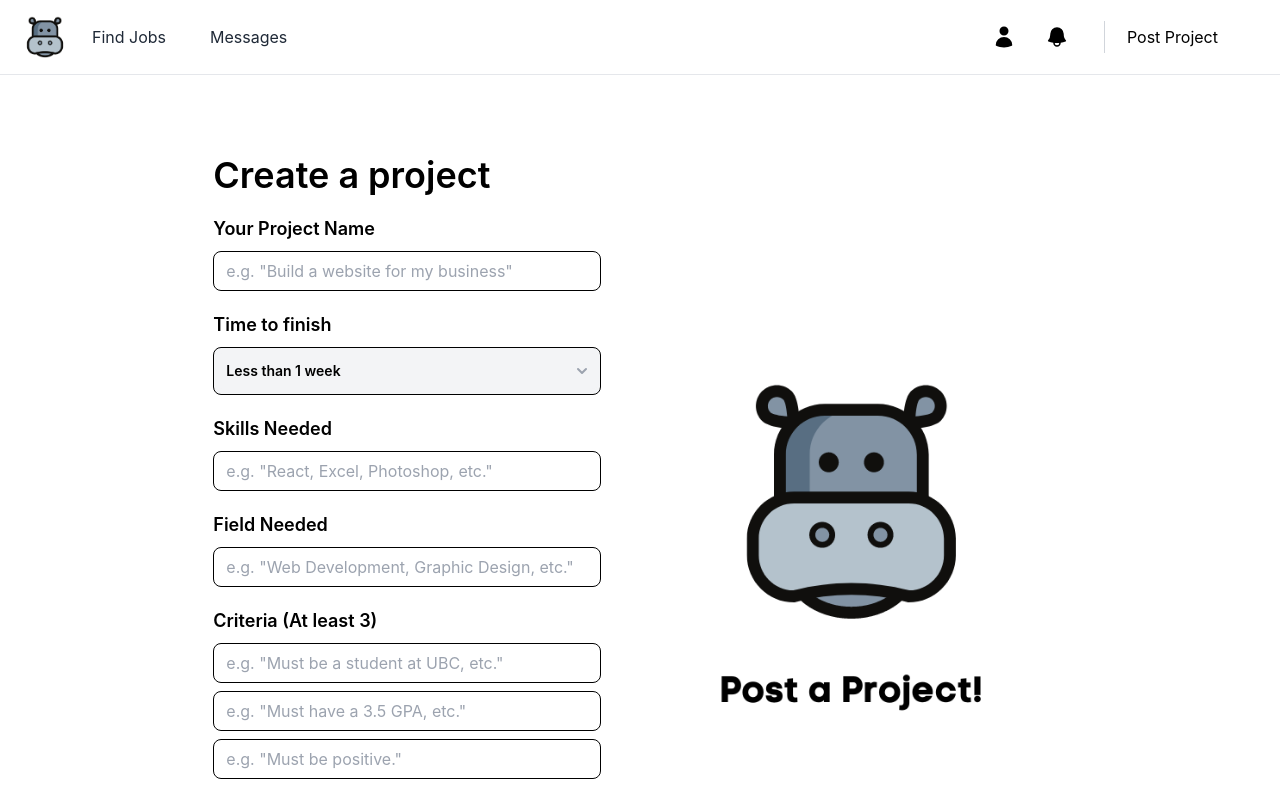
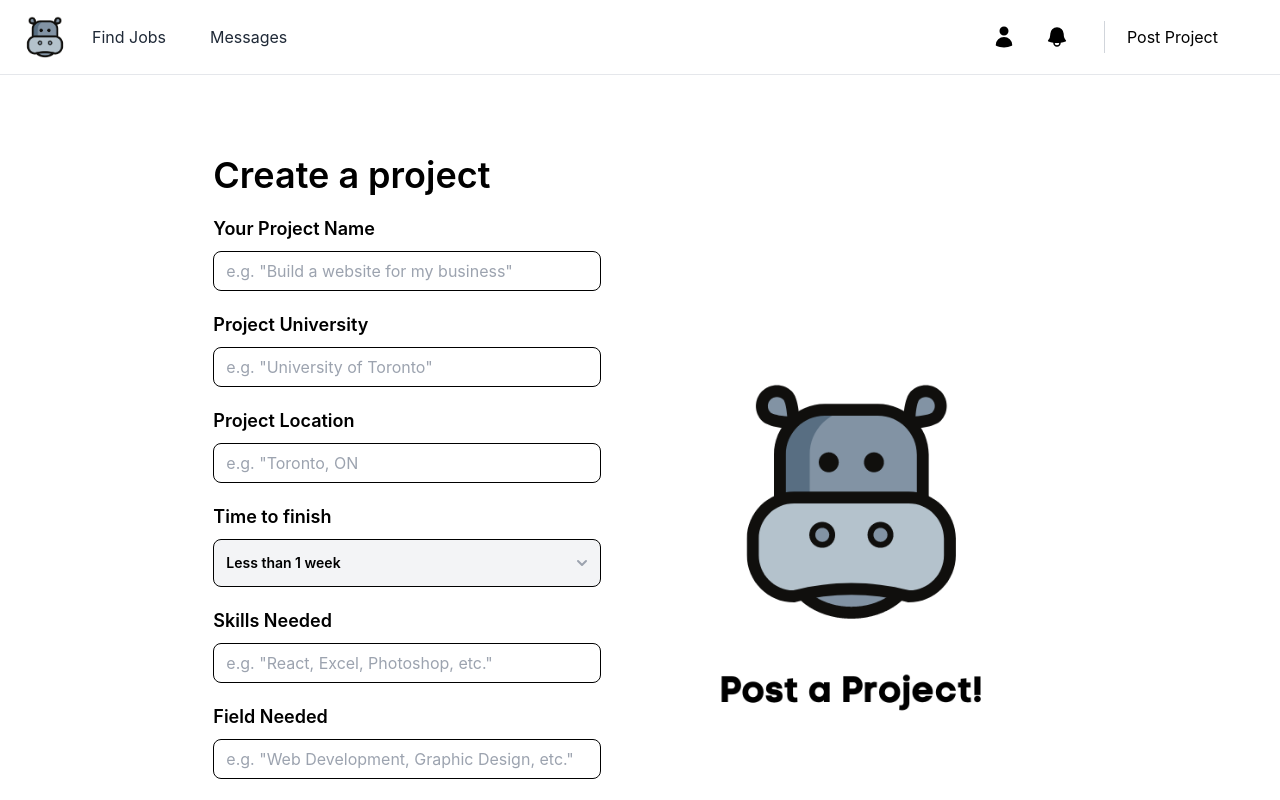
Before and after one commit to biahudaom/SWP-front-end-clone, a Next.js app: page /postjob in a window 1280 px wide. Shown: the top 800 px of the page. Built offline with nearby package versions, Linux system fonts and the light colour scheme.

Commit message:
Post Job Edit

```diff
--- a/components/Header.tsx
+++ b/components/Header.tsx
@@ -15,7 +15,7 @@ function Header() {
   };
 
   return (
-    <div className="flex w-full h-[4.7rem] items-center justify-between border-b border-gray-200 ">
+    <div className="flex w-full h-[4.7rem] items-center justify-between border-b border-gray-200">
       <div className="flex">
         <div className="hidden xl:flex my-3 ml-5 fill-gray-800 justify-center items-center cursor-pointer">
           <Link href={'/findProject'}>
--- a/pages/postjob.tsx
+++ b/pages/postjob.tsx
@@ -27,6 +27,25 @@ function Postjob() {
               type="text"
               required
               placeholder='e.g. "Build a website for my business"'
+            />
+          </div>
+
+          <div>
+            <h1>Project University</h1>
+            <input
+              className="font-normal text-base border border-black rounded-lg h-10 w-full xl:w-11/12 mt-2 focus:outline-none focus:border-sky-500 focus:ring-sky-500 focus:ring-1 self-center  xl:col-span-3 focus:shadow-md pl-3"
+              type="text"
+              required
+              placeholder='e.g. "University of Toronto"'
+            />
+          </div>
+          <div>
+            <h1>Project Location</h1>
+            <input
+              className="font-normal text-base border border-black rounded-lg h-10 w-full xl:w-11/12 mt-2 focus:outline-none focus:border-sky-500 focus:ring-sky-500 focus:ring-1 self-center  xl:col-span-3 focus:shadow-md pl-3"
+              type="text"
+              required
+              placeholder='e.g. "Toronto, ON'
             />
           </div>
           <div>
@@ -106,7 +125,7 @@ function Postjob() {
             />
           </div>
           <div>
-            <h1>Criteria (At least 3)</h1>
+            <h1>Criteria</h1>
             <input
               className="font-normal text-base border border-black rounded-lg h-10 w-full xl:w-11/12 mt-2 focus:outline-none focus:border-sky-500 focus:ring-sky-500 focus:ring-1 self-center  xl:col-span-3 focus:shadow-md pl-3"
               type="text"
```
